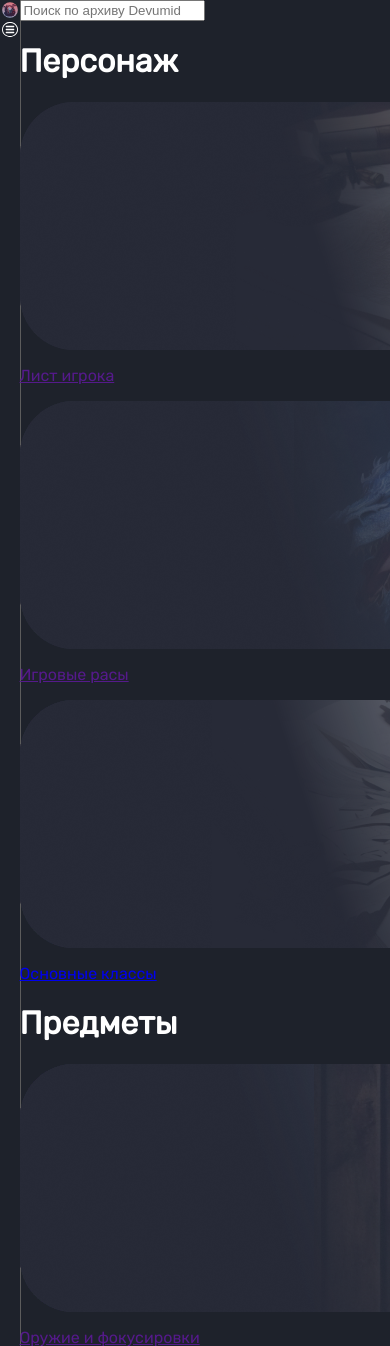
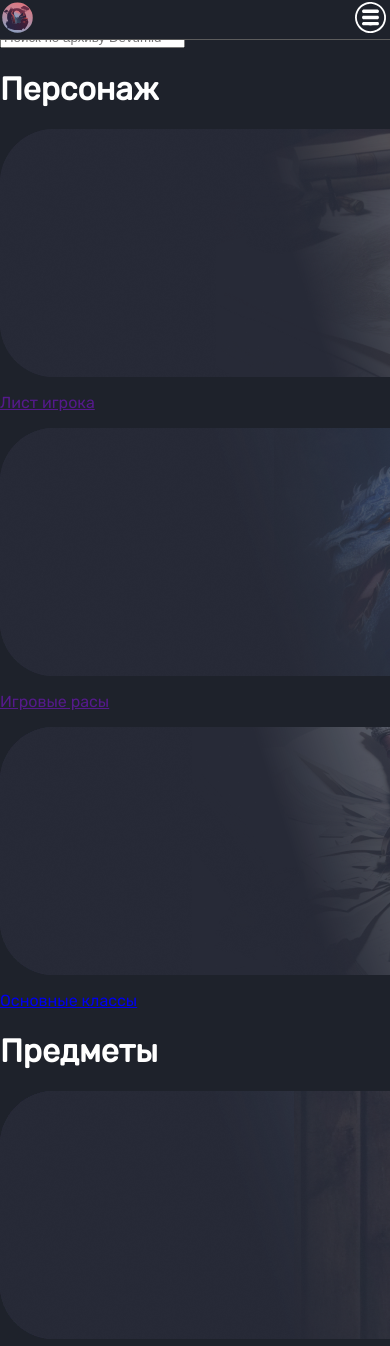
Before and after one commit to Befrimon/PortfolioPlus, a Python web app: template templates/handbook/index.html in a window 390 px wide. Shown: the top 1346 px of the page. Run offline with Jinja, Linux system fonts and the light colour scheme; the template is opened without the code that fills it, so the values that code supplies are empty.

Commit message:
Start creating mobile css

```diff
--- /dev/null
+++ b/static/handbook/mobile-styles/navigation.css
@@ -0,0 +1,14 @@
+.overlay {
+	display: none;
+}
+.navigation {
+	display: fixed;
+
+	height: 100vh; width: 100vw;
+
+	background-color: #1e222b;
+
+	z-index: 2;
+	visibility: hidden;
+	transition: .5s;
+}
--- /dev/null
+++ b/static/handbook/mobile-styles/style.css
@@ -0,0 +1,31 @@
+.background {
+	display: none;
+}
+
+.sidebar {
+	position: fixed;
+
+	height: 10vw; width: 100vw;
+	z-index: 1;
+
+	border-bottom: .2vw solid #5c5c5c;
+	background-color: #1e222b;
+}
+.sidebar img {
+	margin: .5vw;
+	height: 80%; width: auto;
+}
+.sidebar .filter-svg {
+	position: absolute;
+
+	right: .5vw;
+	margin: .5vw;
+	height: 80%; width: auto;
+}
+
+.context {
+	position: absolute;
+
+	left: 0; top: 7vw;
+	height: auto; width: 100vw;
+}
--- a/templates/handbook/subtemp.html
+++ b/templates/handbook/subtemp.html
@@ -1,14 +1,50 @@
-<html lang="en">
+<html lang="ru">
 <head>
 	<!-- Set meta -->
   	<meta charset="utf-8" />
   	<meta name="viewport" content="width=device-width, initial-scale=1, shrink-to-fit=no" />
 
   	<!-- Set css files -->
-  <link rel="stylesheet" type="text/css" href="{{ static('handbook/styles/style.css') }}" />
-  <link rel="stylesheet" type="text/css" href="{{ static('handbook/styles/navigation.css') }}" />
-  <link rel="stylesheet" type="text/css" href="{{ static('handbook/styles/'+name+'.css') }}" />
-  <link rel="stylesheet" type="text/css" href="https://fonts.googleapis.com/css?family=Rubik" />
+  	<link
+  		rel="stylesheet"
+		type="text/css"
+		href="{{ static('handbook/styles/style.css') }}"
+	/>
+  	<link
+		rel="stylesheet"
+		type="text/css"
+		href="{{ static('handbook/styles/navigation.css') }}"
+	/>
+  	<link
+		rel="stylesheet"
+		type="text/css"
+		href="{{ static('handbook/styles/'+name+'.css') }}"
+	/>
+
+  	<link
+		rel="stylesheet"
+		type="text/css"
+		href="{{ static('handbook/mobile-styles/style.css') }}"
+		media="screen and (max-width: 600px)"
+	/>
+  	<link
+		rel="stylesheet"
+		type="text/css"
+		href="{{ static('handbook/mobile-styles/navigation.css') }}"
+		media="screen and (max-width: 600px)"
+	/>
+  	<link
+		rel="stylesheet"
+		type="text/css"
+		href="{{ static('handbook/mobile-styles/'+name+'.css') }}"
+		media="screen and (max-width: 600px)"
+	/>
+
+  	<link
+		rel="stylesheet"
+		type="text/css"
+		href="https://fonts.googleapis.com/css?family=Rubik"
+	/>
 
   	<!-- Set icon file -->
   	<link rel="icon" type="image/x-icon" href="{{ static('handbook/images/logo.svg') }}" />
@@ -79,14 +115,16 @@
   	</div>
 
   	<script type="text/javascript">
-	function openNav() {
+		function openNav()
+		{
 	  		document.getElementById("overlay").style.opacity = ".75";
 	  		document.getElementById("overlay").style.visibility = "visible";
 
 	  		document.getElementById("navigation").style.left = "6vw";
 	  		document.getElementById("navigation").style.visibility = "visible";
 		}
-	function closeNav() {
+		function closeNav()
+		{
 	  		document.getElementById("overlay").style.opacity = "0";
 	  		document.getElementById("overlay").style.visibility = "hidden";
 
```
Also changed, not shown: static/handbook/mobile-styles/index.css (added, +53 -0 lines). Lines whose indentation alone changed are shown as unchanged.
